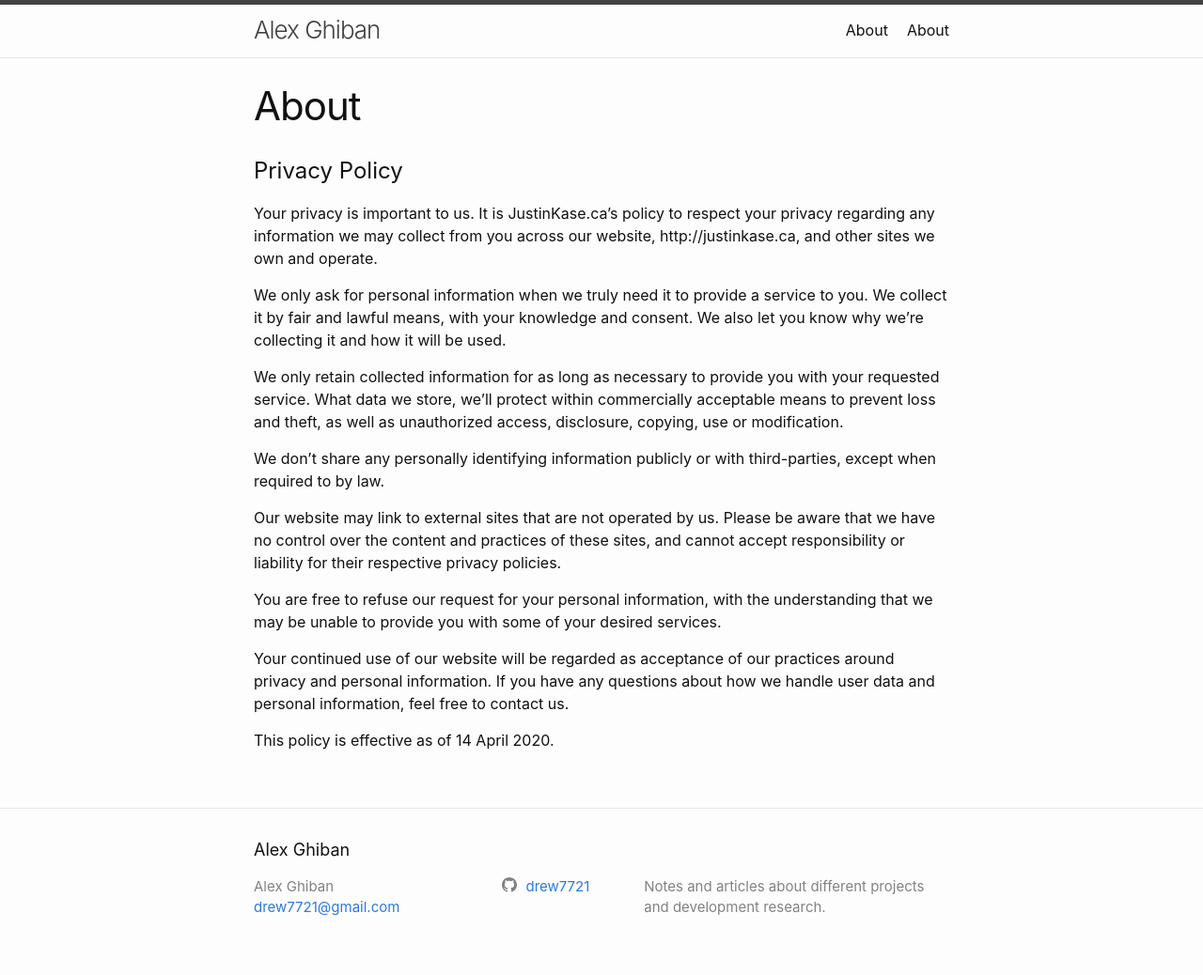
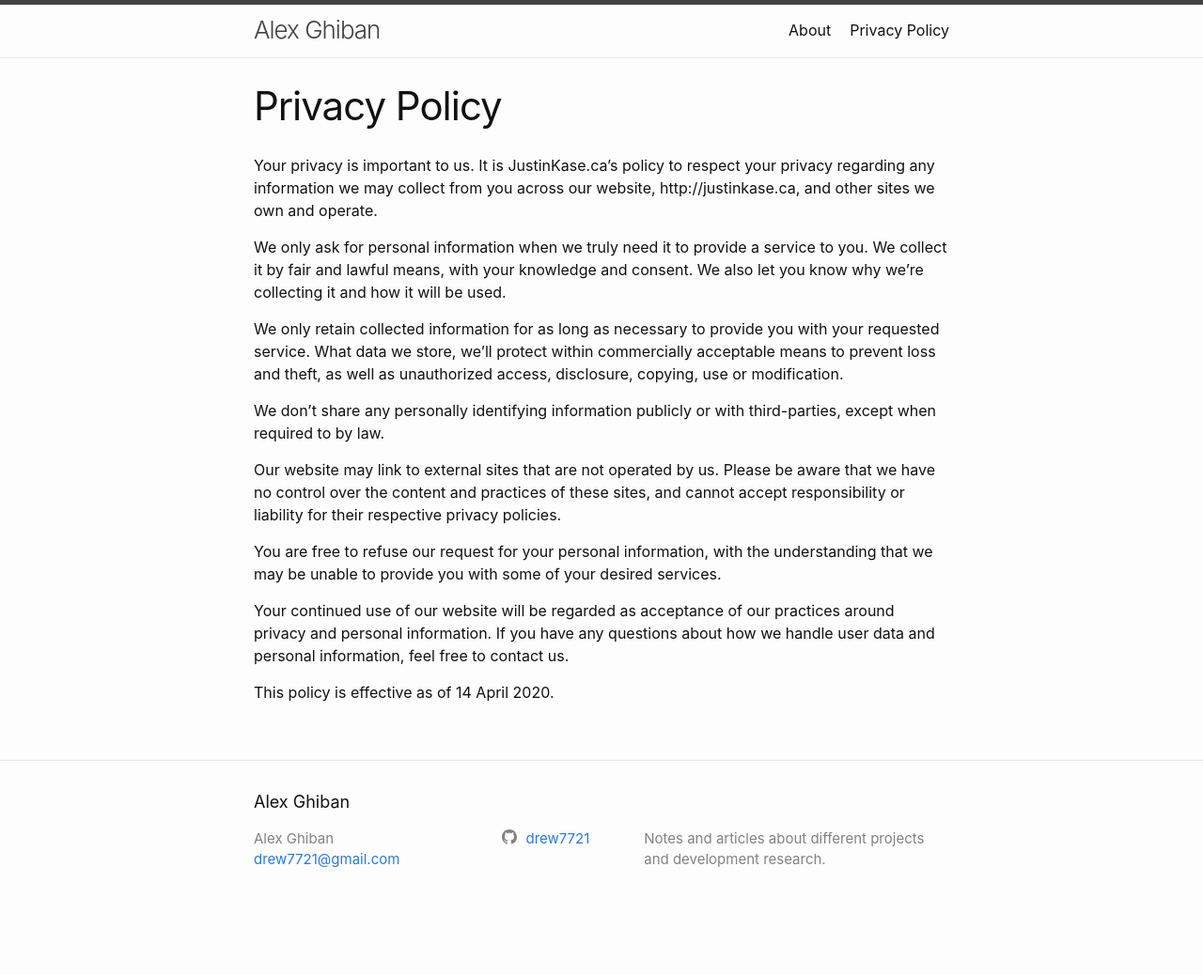
Before and after one commit to drew7721/drew7721.github.io, a Jekyll site: the page built from ppolicy.md, in a window 1280 px wide. Shown: the whole page at 94% size. Built offline with Jekyll 4.4.1, drawn with Linux system fonts in a browser that asks for light colours; after the commit the page ends 987 px from its top, so only the background shows below that.

Commit message:
fix title.

```diff
--- a/ppolicy.md
+++ b/ppolicy.md
@@ -1,11 +1,8 @@
 ---
 layout: page
-title: About
+title: Privacy Policy
 permalink: /privacy-policy/
 ---
-
-# Privacy Policy
-
 
 Your privacy is important to us. It is JustinKase.ca's policy to respect your privacy regarding any information we may collect from you across our website, http://justinkase.ca, and other sites we own and operate.
 
```
